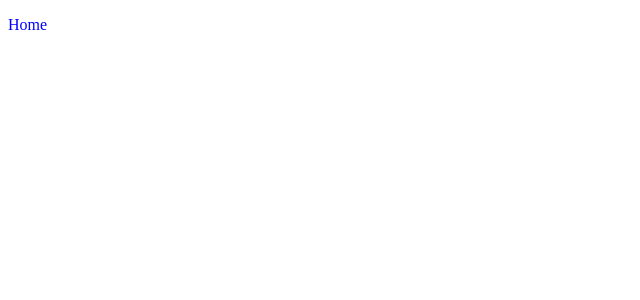
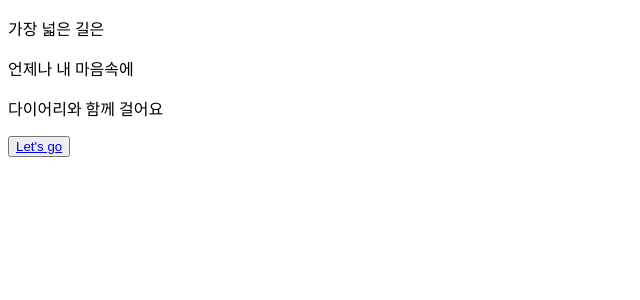
Before and after one commit to SKHU-Capstone-Design/Frontend, a React (Vite) app: page / in a window 1280 px wide. Shown: the top 300 px of the page, without its empty margins (0-640 px from the left). Built offline with nearby package versions, Linux system fonts and the light colour scheme.

Commit message:
feat: recreate root page

```diff
--- a/src/Pages/Home.tsx
+++ /dev/null
@@ -1,15 +0,0 @@
-import "../Styles/home.less";
-
-function Home() {
-
-        return (
-            <>
-                <div>
-                        <p id="home">Home</p>
-                </div>
-
-            </>
-        )
-    }
-
-  export default Home;
--- a/src/Pages/Login.tsx
+++ b/src/Pages/Login.tsx
@@ -1,6 +1,7 @@
 import { useState } from 'react';
 import { Link } from 'react-router-dom';
 import "../Styles/Login.less";
+import React from 'react';
 
 function Login() {
   const [userId, setUserId] = useState('');
--- /dev/null
+++ b/src/Pages/Root.tsx
@@ -0,0 +1,23 @@
+import React from "react";
+import "../Styles/Root.less";
+import { Link } from 'react-router-dom';
+
+function Root() {
+
+        return (
+            <>
+                <div className="rootewrap">
+                    <div className="rootetxt">
+                        <p className="load">가장 넓은 길은</p>
+                        <p className="mind">언제나 내 마음속에</p>
+                        <p className="smalltxt">다이어리와 함께 걸어요</p>
+                        <div className="signup-link">
+                            <button><Link to="/Login">Let's go</Link></button>
+                        </div>
+                    </div>
+                </div>
+            </>
+        )
+    }
+
+  export default Root;
--- a/src/Styles/home.less
+++ /dev/null
@@ -1,5 +0,0 @@
-// 설정 테스트
-
-#home{
-    color:blue;
-}
--- a/src/main.tsx
+++ b/src/main.tsx
@@ -2,7 +2,7 @@ import React from 'react';
 import ReactDOM from 'react-dom/client';
 import { BrowserRouter, Routes, Route } from 'react-router-dom';
 import Login from './Pages/Login.tsx';
-import Home from './Pages/Home.tsx';
+import Root from './Pages/Root.tsx';
 import Signup from './Pages/Signup.tsx';
 
 const root = ReactDOM.createRoot(document.getElementById('root')!);
@@ -10,7 +10,7 @@ root.render(
   <React.StrictMode>
     <BrowserRouter>
       <Routes>
-        <Route path="/" element={<Home />} />
+        <Route path="/" element={<Root />} />
         <Route path="/login" element={<Login />} />
         <Route path="/signup" element={<Signup />} />
       </Routes>
```
Also changed, not shown: src/Styles/Root.less (added).
